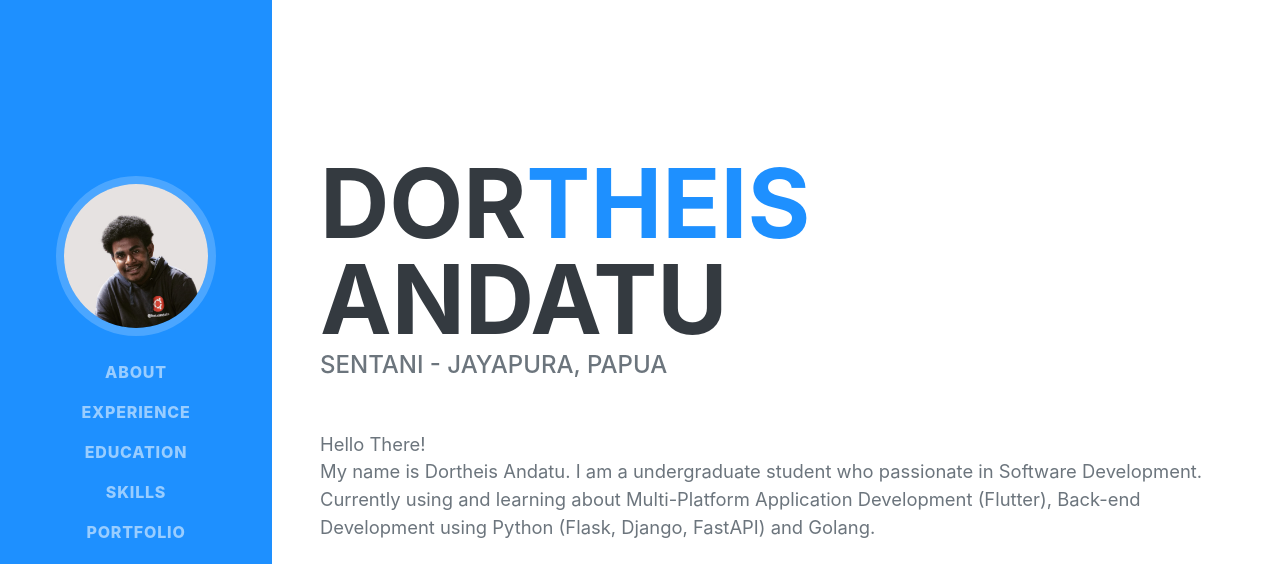
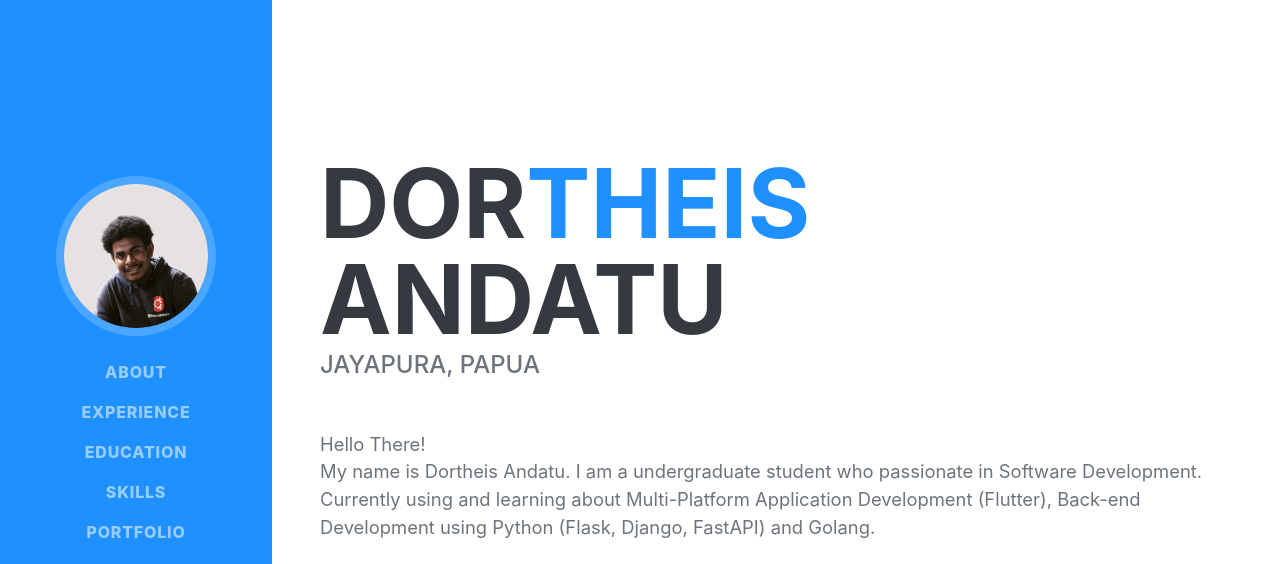
Before and after one commit to antheiz/github-to-cpanel, a plain HTML site: page index.html in a window 1280 px wide. Shown: the top 564 px of the page. Drawn offline with nearby package versions, Linux system fonts and the light colour scheme; a web font is replaced by a local one.

Commit message:
Test Change - Deploy

```diff
--- a/index.html
+++ b/index.html
@@ -51,7 +51,7 @@
                     Andatu
                 </h1>
                 <div class="subheading mb-5">
-                    Sentani - Jayapura, Papua
+                    Jayapura, Papua
                     <!--<a href="mailto:name@email.com">hi@theisandatu.com</a>-->
                 </div>
                 <p class="lead mb-5">
```
